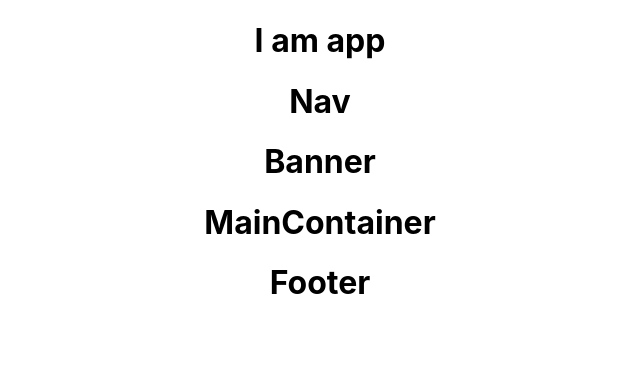
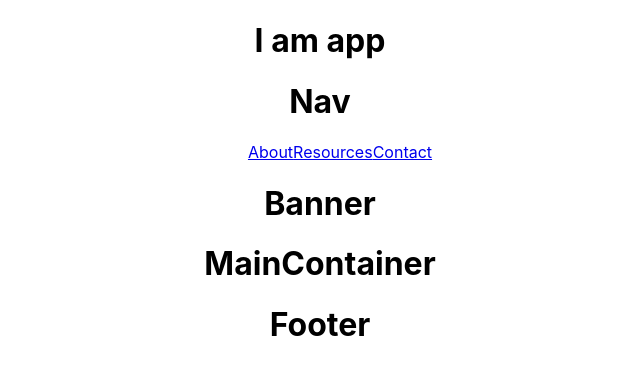
Before and after one commit to kelseyjdickson/growth, a React (Create React App) app: page / in a window 1280 px wide. Shown: the top 374 px of the page, without its empty margins (320-960 px from the left). Built offline with nearby package versions, Linux system fonts and the light colour scheme.

Commit message:
return parens

```diff
--- a/src/Components/Nav/Nav.js
+++ b/src/Components/Nav/Nav.js
@@ -2,13 +2,17 @@ import React from "react";
 import { Link } from "react-router-dom";
 
 const Nav = () => {
-  return <h1>Nav</h1>;
+  return (
+    <>
+      <h1>Nav</h1>
 
-  <ul>
-    <Link to="/about">About</Link>
-    <Link to="/resoures">Resources</Link>
-    <Link to="/contact">Contact</Link>
-  </ul>;
+      <ul>
+        <Link to="/about">About</Link>
+        <Link to="/resoures">Resources</Link>
+        <Link to="/contact">Contact</Link>
+      </ul>
+    </>
+  );
 };
 
 export default Nav;
```
Also changed, not shown: 1 other file (tests, documents, lock files or other folders).
